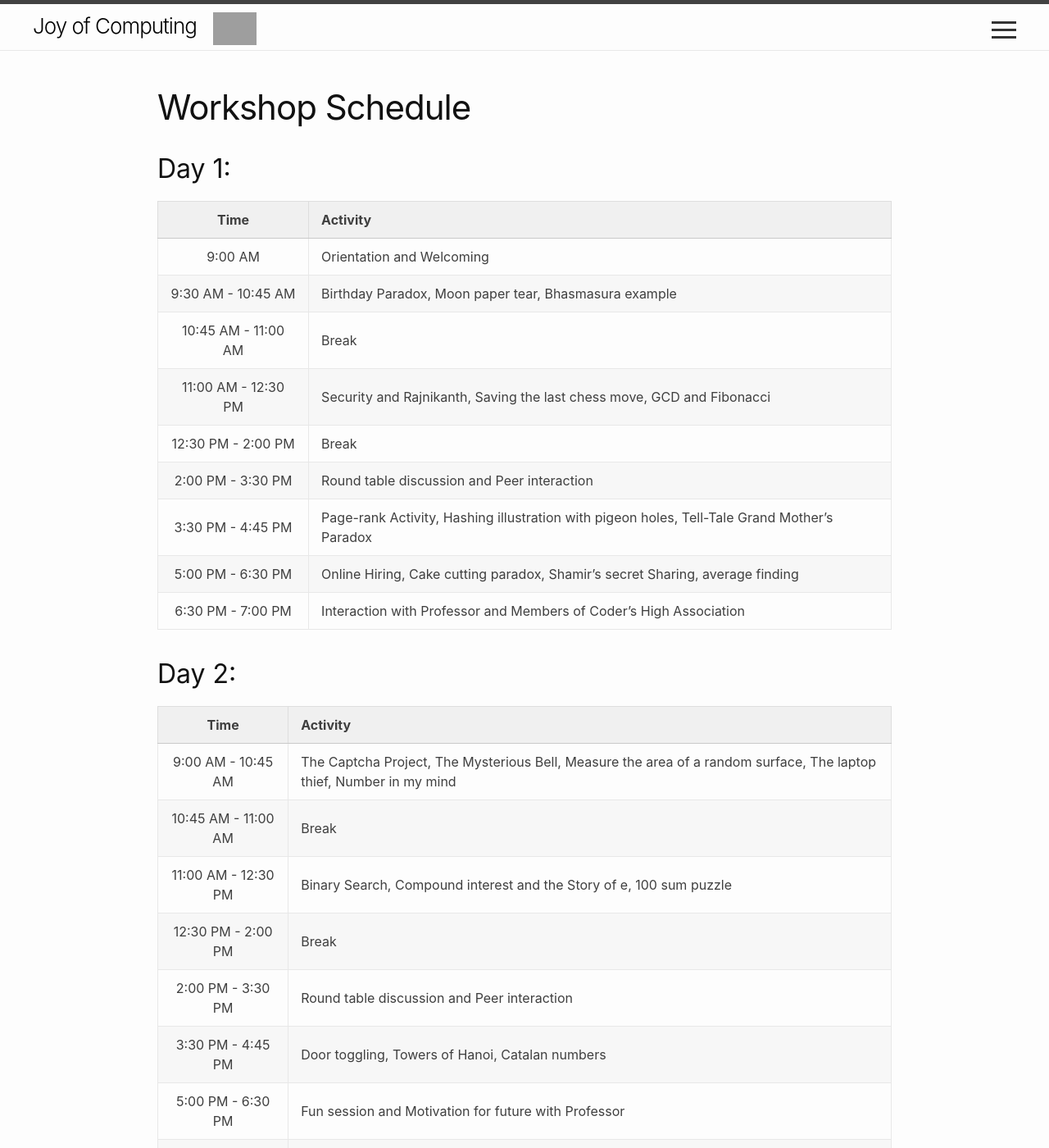
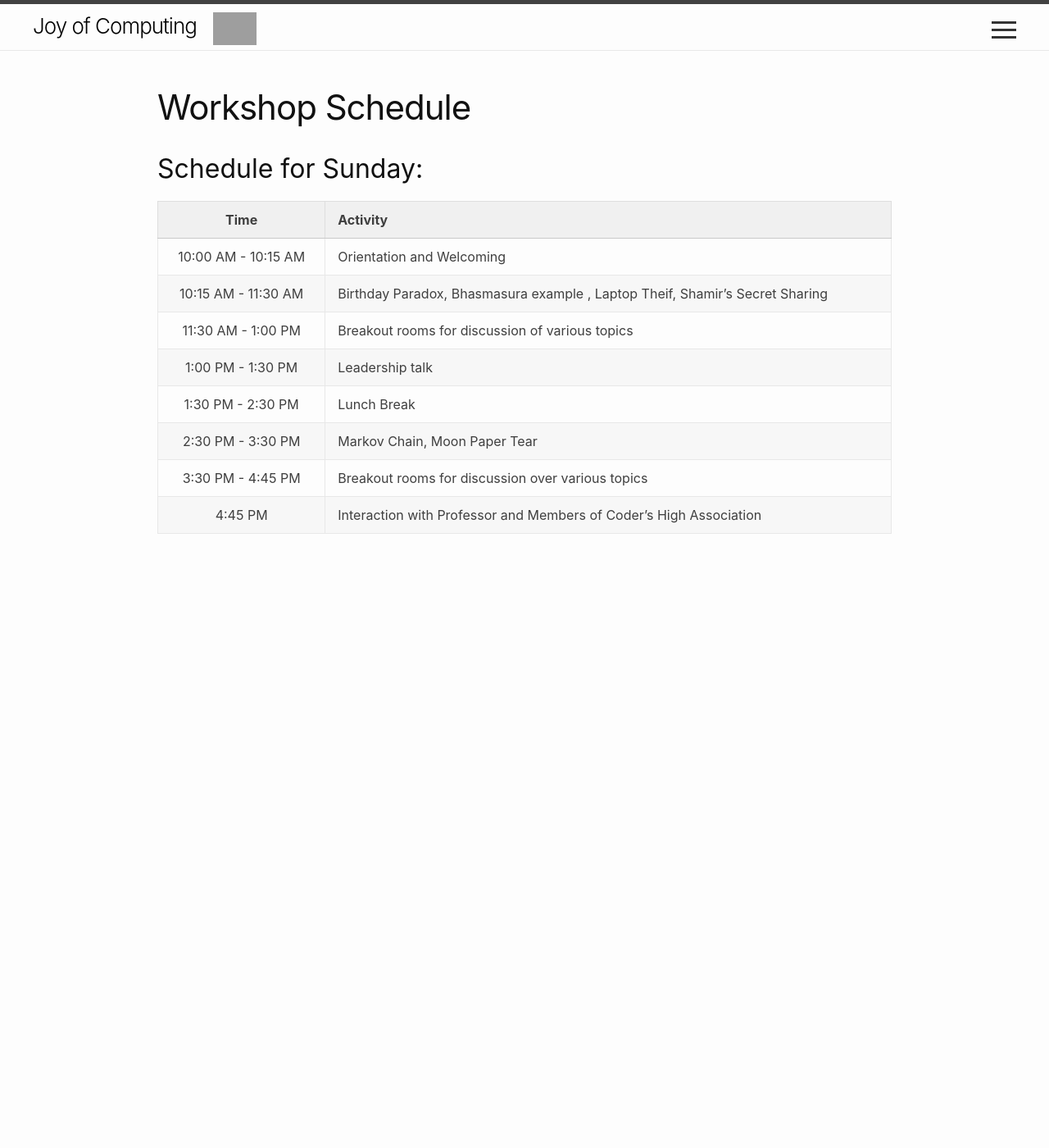
Before and after one commit to sudarshansudarshan/joc, a Jekyll site: the page built from schedule.md, in a window 1280 px wide and 1400 px high. Shown: the whole window at 82% size. Built offline with Jekyll 4.4.1, drawn with Linux system fonts in a browser that asks for light colours; grey boxes are pictures that could not be loaded.

Commit message:
Update schedule.md

```diff
--- a/schedule.md
+++ b/schedule.md
@@ -4,21 +4,20 @@ title: Workshop Schedule
 permalink: /schedule/
 ---
 
-## Day 1:
+## Schedule for Sunday:
 
 | Time              | Activity                                                                 |
 |:-----------------:|--------------------------------------------------------------------------|
-| 9:00 AM           | Orientation and Welcoming                                                |
-| 9:30 AM - 10:45 AM| Birthday Paradox, Moon paper tear, Bhasmasura example                      |
-| 10:45 AM - 11:00 AM| Break                                                                   |
-| 11:00 AM - 12:30 PM| Security and Rajnikanth, Saving the last chess move, GCD and Fibonacci  |
-| 12:30 PM - 2:00 PM| Break                                                                    |
-| 2:00 PM - 3:30 PM | Round table discussion and Peer interaction                              |
-| 3:30 PM - 4:45 PM | Page-rank Activity, Hashing illustration with pigeon holes, Tell-Tale Grand Mother’s Paradox |
-| 5:00 PM - 6:30 PM | Online Hiring, Cake cutting paradox, Shamir’s secret Sharing, average finding |
-| 6:30 PM - 7:00 PM | Interaction with Professor and Members of Coder's High Association            |
+| 10:00 AM - 10:15 AM | Orientation and Welcoming                                                |
+| 10:15 AM - 11:30 AM | Birthday Paradox, Bhasmasura example , Laptop Theif, Shamir's Secret Sharing |
+| 11:30 AM - 1:00 PM | Breakout rooms for discussion of various topics     |
+| 1:00 PM - 1:30 PM | Leadership talk  |
+| 1:30 PM - 2:30 PM| Lunch Break  |
+| 2:30 PM - 3:30 PM | Markov Chain, Moon Paper Tear |
+| 3:30 PM - 4:45 PM | Breakout rooms for discussion over various topics |
+| 4:45 PM | Interaction with Professor and Members of Coder's High Association |
 
-## Day 2:
+<!--- ## Day 2:
 
 | Time              | Activity                                                                 |
 |:-----------------:|--------------------------------------------------------------------------|
@@ -30,3 +29,4 @@ permalink: /schedule/
 | 3:30 PM - 4:45 PM | Door toggling, Towers of Hanoi, Catalan numbers                          |
 | 5:00 PM - 6:30 PM | Fun session and Motivation for future with Professor                     |
 | 6:30 PM - 7:00 PM | Interaction with Professor and Members of Coder's High Association       |
+---->
```
